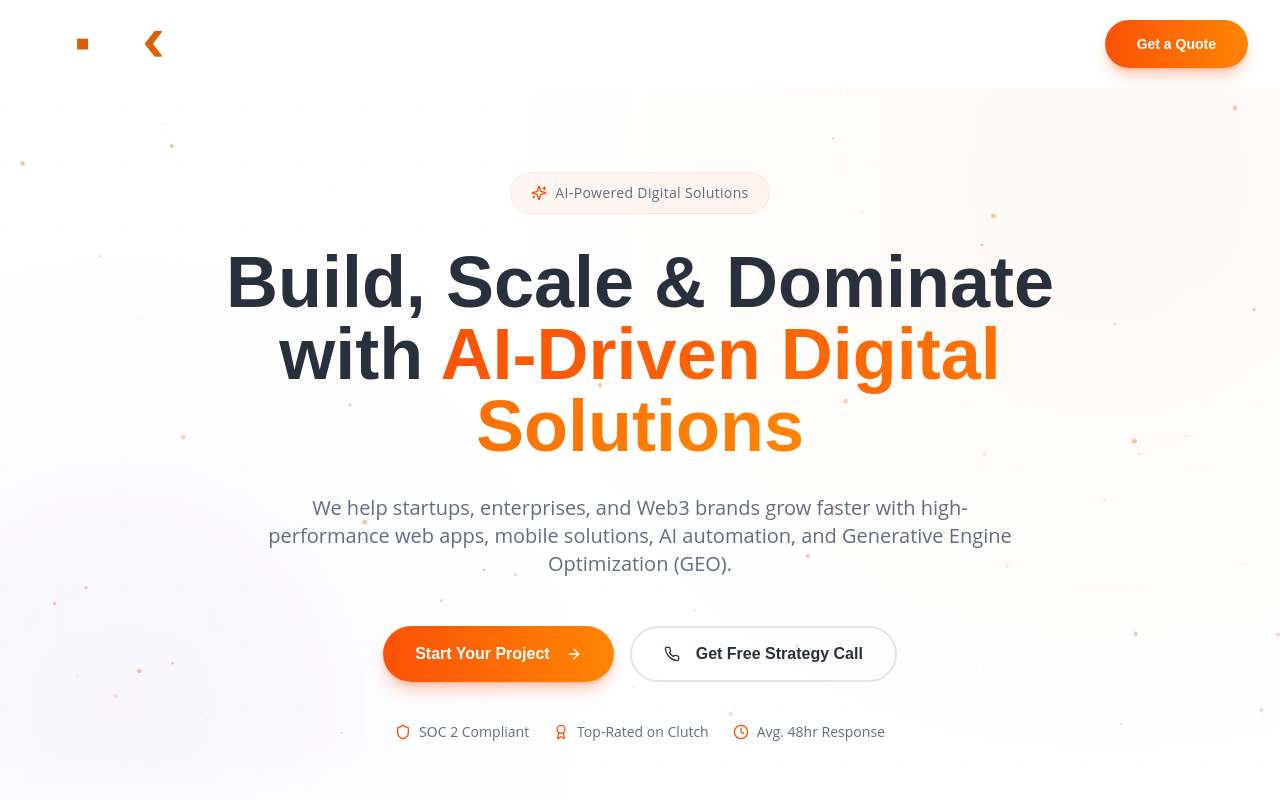
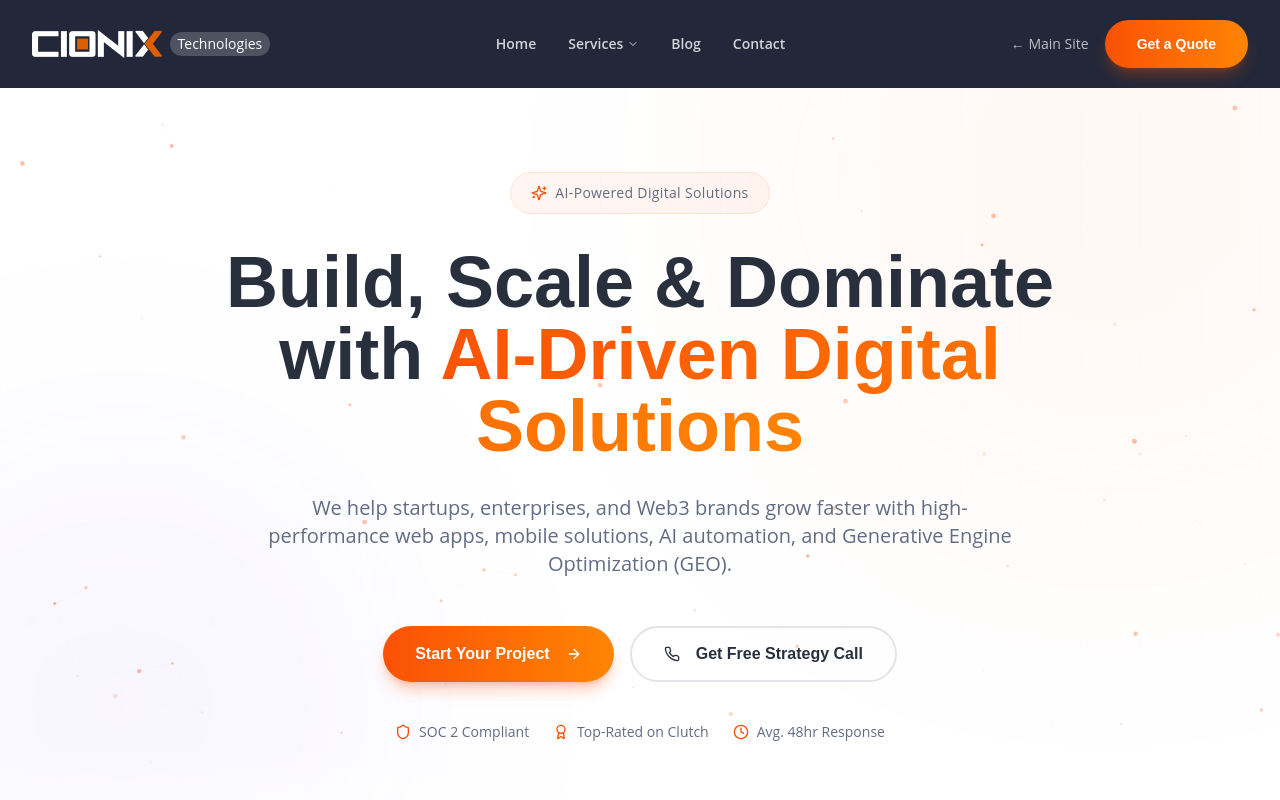
Before and after one commit to mtewatia/CIONIX-WEB, a React (Vite) app: page /technologies in a window 1280 px wide. Shown: the top 800 px of the page. Built offline with nearby package versions, Linux system fonts and the light colour scheme; the HTML template or start-up script is replaced by a standard one.

Commit message:
Changes
Co-authored-by: mtewatia <5320051+mtewatia@users.noreply.github.com>

```diff
--- a/src/pages/technologies/TechnologiesHome.tsx
+++ b/src/pages/technologies/TechnologiesHome.tsx
@@ -42,7 +42,7 @@ const TechnologiesHome = () => {
         navLinks={navLinks}
         contactHref="/technologies/contact"
         homePath="/technologies"
-        headerBg="bg-background"
+        headerBg="bg-secondary"
       />
 
       <TechHero />
```
